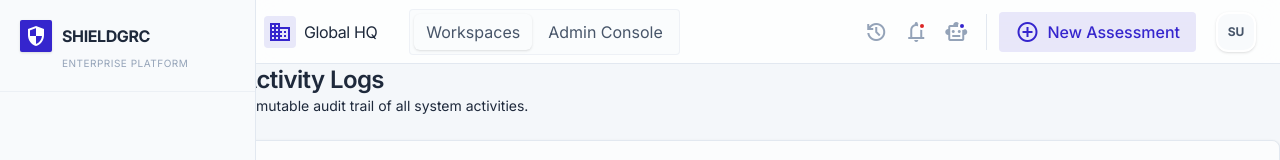
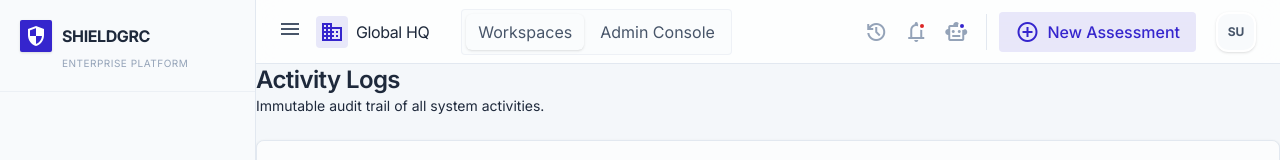
Before and after one commit to Mohamed-abidi-95/Draxelmaier-Grc-Plateform, a React (Vite) app: page /activity-logs in a window 1280 px wide. Shown: the top 160 px of the page. Built offline with nearby package versions, Linux system fonts and the light colour scheme; no server answers; sample sign-in values are in the browser's storage.

Commit message:
feat(ui): add sidebar toggle button

```diff
--- a/src/components/layout/Header.tsx
+++ b/src/components/layout/Header.tsx
@@ -2,7 +2,7 @@ import React from 'react';
 import { useNavigate } from 'react-router';
 import { useAuth } from '../../features/auth/AuthContext';
 
-export const Header = () => {
+export const Header = ({ onToggleSidebar }: { onToggleSidebar?: () => void }) => {
   const { user } = useAuth();
   const navigate = useNavigate();
 
@@ -10,6 +10,13 @@ export const Header = () => {
     <header className="flex justify-between items-center w-full px-6 h-16 z-40 bg-surface/80 backdrop-blur-md border-b border-border sticky top-0 shrink-0">
       <div className="flex items-center gap-8">
         <div className="flex items-center gap-2">
+          <button
+            onClick={onToggleSidebar}
+            className="p-1.5 -ml-2 rounded-lg text-text-secondary hover:text-primary hover:bg-surface-secondary transition-colors"
+            title="Afficher/Masquer le menu"
+          >
+            <span className="material-symbols-outlined text-[24px]">menu</span>
+          </button>
           <div className="w-8 h-8 rounded-lg bg-primary/10 flex items-center justify-center">
             <span className="material-symbols-outlined text-primary text-[18px]">domain</span>
           </div>
--- a/src/components/layout/MainLayout.tsx
+++ b/src/components/layout/MainLayout.tsx
@@ -4,11 +4,13 @@ import { Sidebar } from './Sidebar';
 import { Header } from './Header';
 
 export const MainLayout = () => {
+  const [isSidebarOpen, setIsSidebarOpen] = React.useState(true);
+
   return (
     <div className="flex min-h-screen w-full bg-app-bg text-text-primary font-sans">
-      <Sidebar />
-      <div className="flex-1 flex flex-col min-w-0 ml-0 md:ml-sidebar-width min-h-screen">
-        <Header />
+      <Sidebar isOpen={isSidebarOpen} />
+      <div className={`flex-1 flex flex-col min-w-0 min-h-screen transition-all duration-300 ease-in-out ${isSidebarOpen ? 'md:ml-[256px]' : 'ml-0'}`}>
+        <Header onToggleSidebar={() => setIsSidebarOpen(!isSidebarOpen)} />
         <main className="flex-1 flex flex-col">
           <Outlet />
         </main>
--- a/src/components/layout/Sidebar.tsx
+++ b/src/components/layout/Sidebar.tsx
@@ -54,7 +54,7 @@ const SIDEBAR_GROUPS = [
   }
 ];
 
-export const Sidebar = () => {
+export const Sidebar = ({ isOpen = true }: { isOpen?: boolean }) => {
   const { user, logout } = useAuth();
   const location = useLocation();
   const navigate = useNavigate();
@@ -79,7 +79,7 @@ export const Sidebar = () => {
   };
 
   return (
-    <nav className="hidden md:flex flex-col h-screen overflow-hidden fixed left-0 w-64 border-r border-border bg-surface-secondary z-50">
+    <nav className={`hidden md:flex flex-col h-screen overflow-hidden fixed left-0 w-64 border-r border-border bg-surface-secondary z-50 transition-transform duration-300 ease-in-out ${isOpen ? 'translate-x-0' : '-translate-x-full'}`}>
 
       {/* Brand Header */}
       <div className="p-5 flex flex-col gap-1 border-b border-border/50 shrink-0">
```
